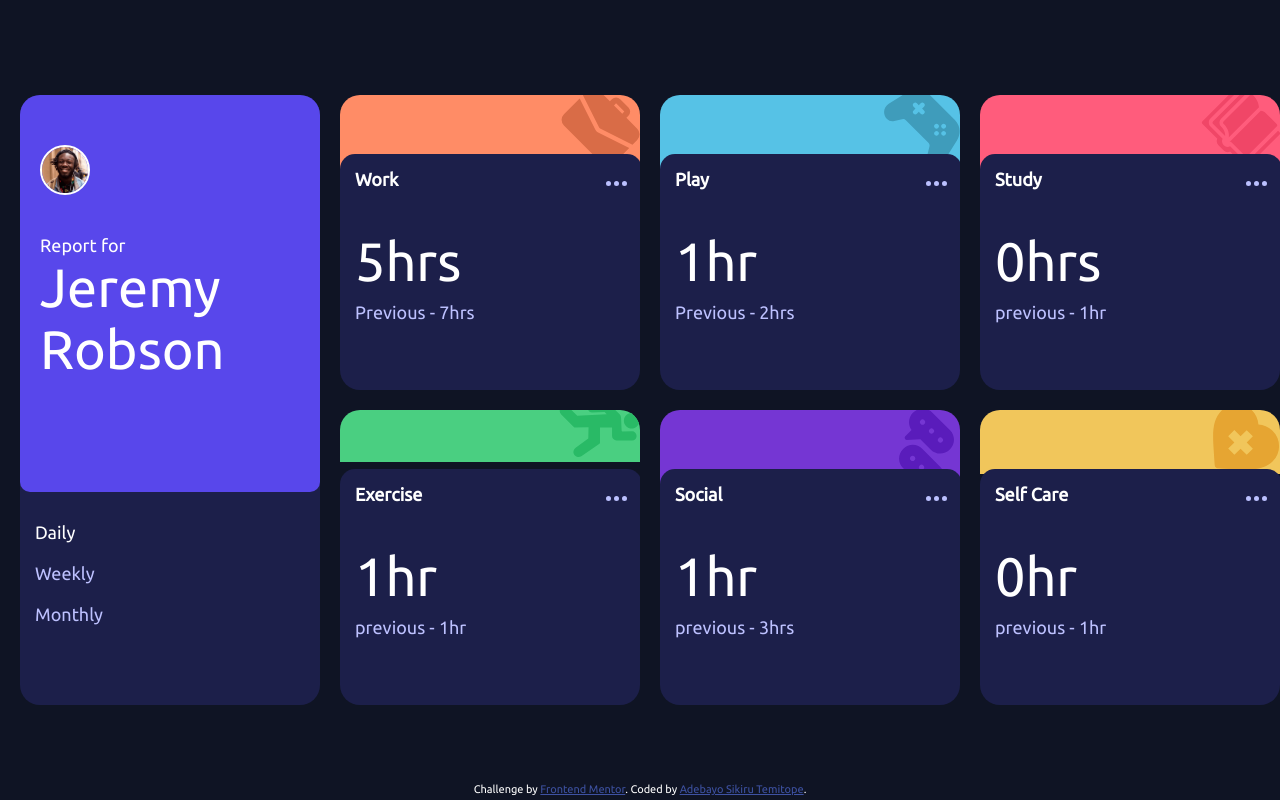
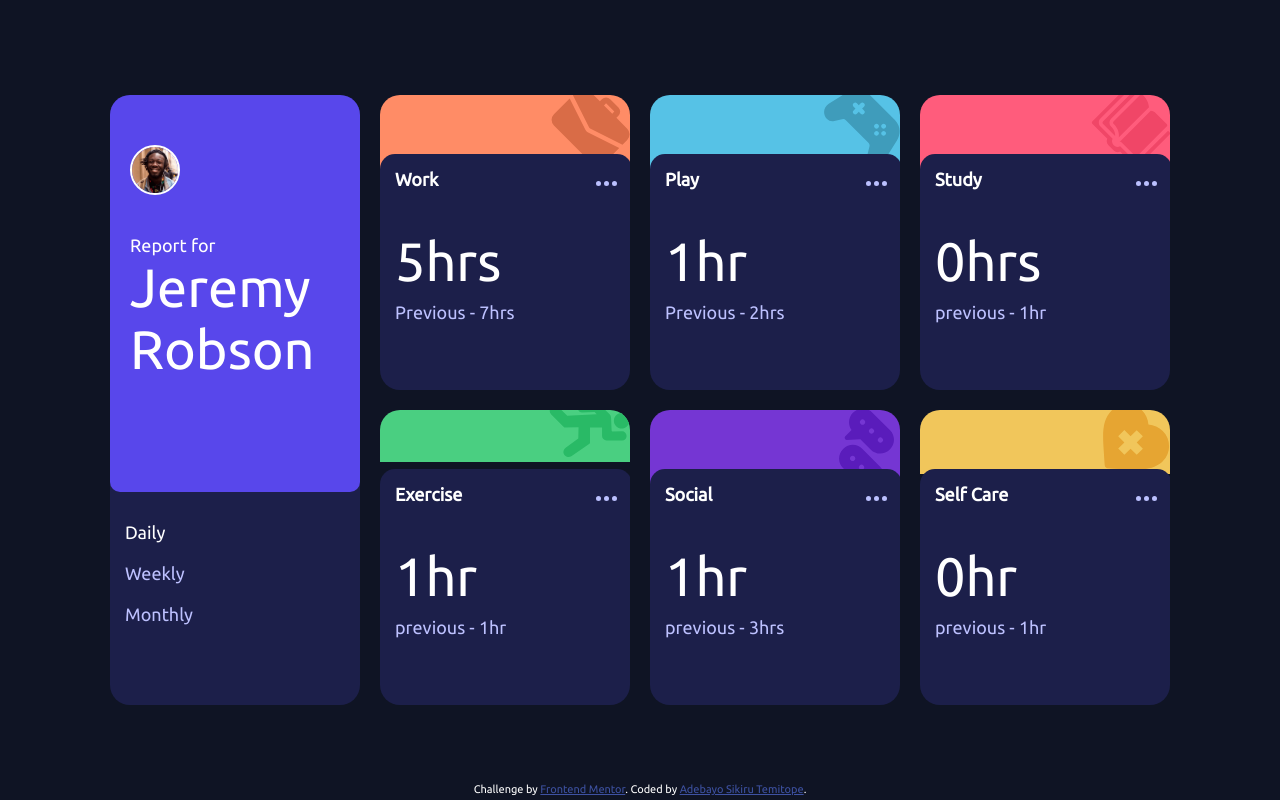
Before and after one commit to herdhebayor/Time-tracking-dashboard-from-frontendmentor.io-, a plain HTML site: page index.html in a window 1280 px wide. Drawn offline with Linux system fonts and the light colour scheme.

Commit message:
reduce size

```diff
--- a/style.css
+++ b/style.css
@@ -50,7 +50,7 @@ main{
   height: fit-content ;
   min-height: 650px;
   display: grid;
-  grid-template-columns: 300px 300px 300px 300px;
+  grid-template-columns: 250px 250px 250px 250px;
   gap: 20px;
   padding: 20px;
 }
```
